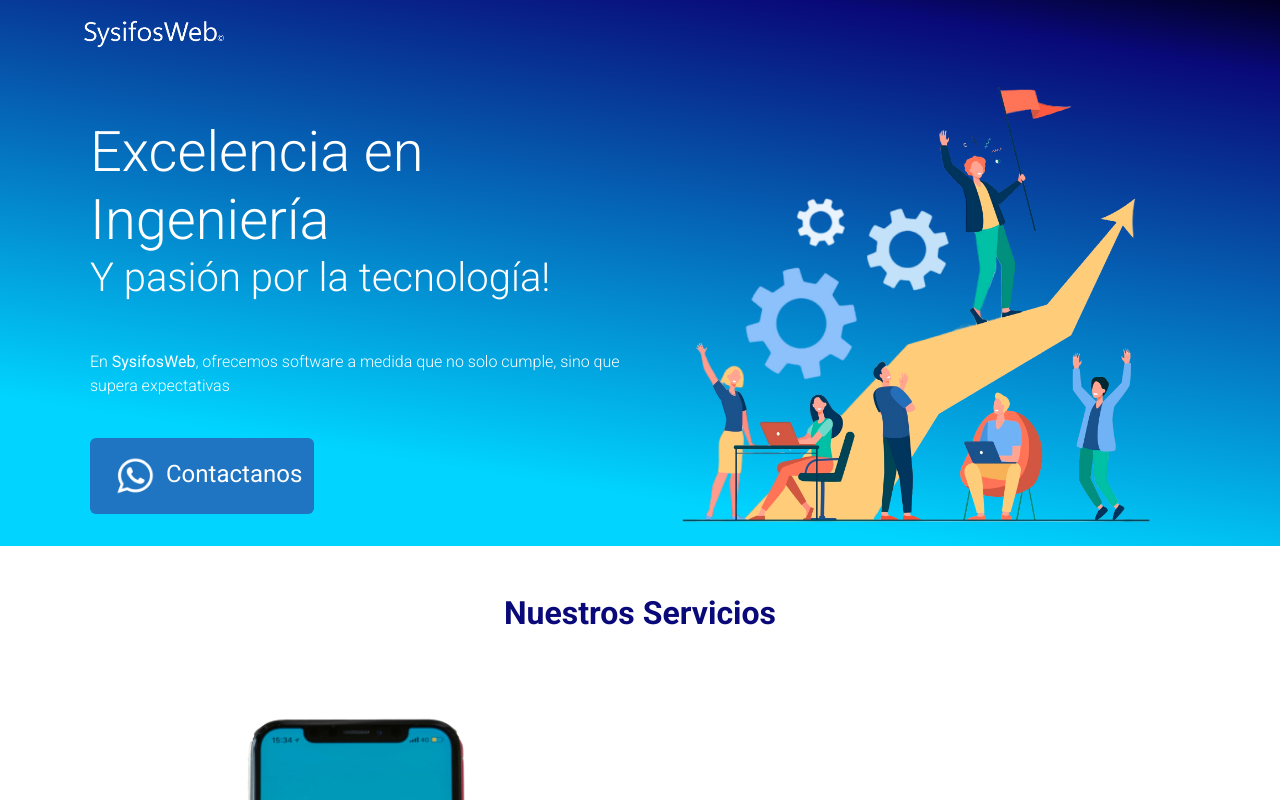
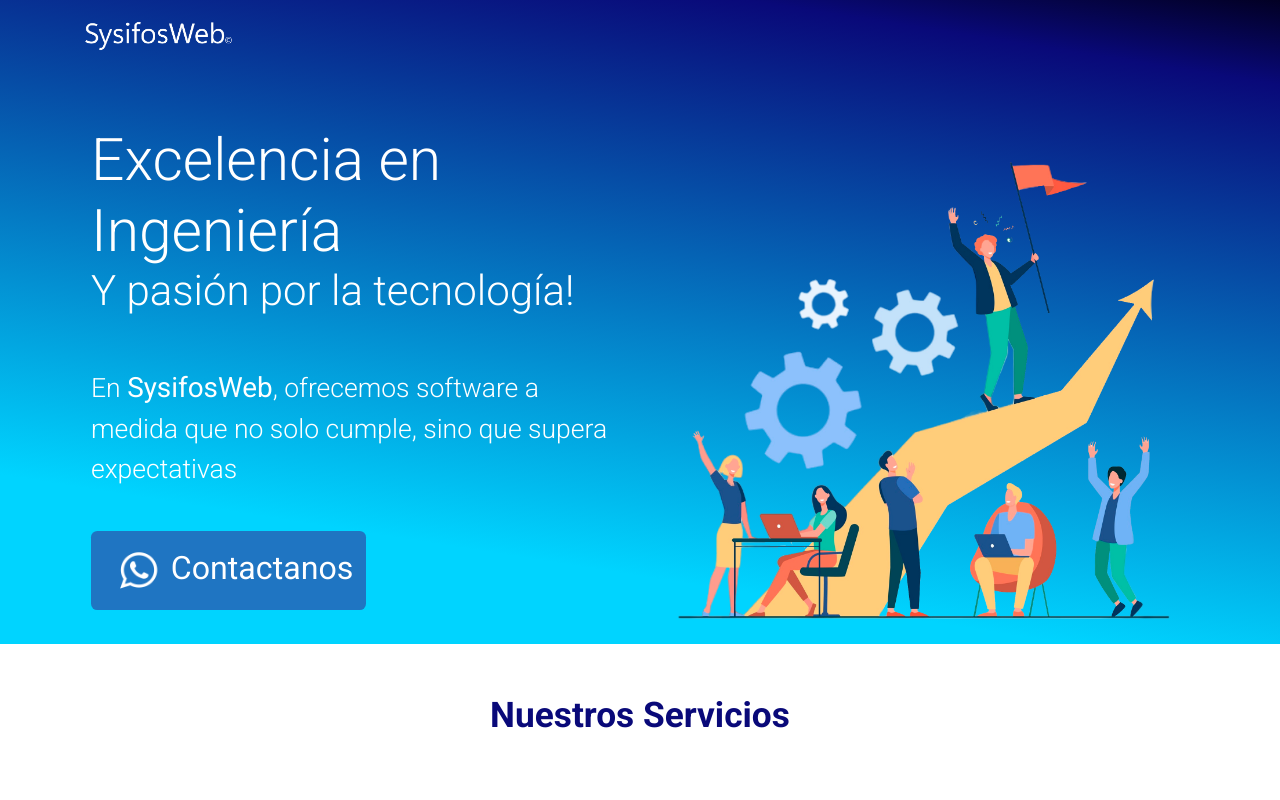
Before and after one commit to SysifosWeb/landingPage, a React (Vite) app: page / in a window 1280 px wide. Shown: the top 800 px of the page. Built offline with nearby package versions, Linux system fonts and the light colour scheme.

Commit message:
tamaño de letra :smiling_imp:

```diff
--- a/src/main.css
+++ b/src/main.css
@@ -1,7 +1,12 @@
 @import url('https://fonts.googleapis.com/css2?family=Roboto:ital,wght@0,100;0,300;0,400;0,500;0,700;0,900;1,100;1,300;1,400;1,500;1,700;1,900&display=swap');
-:root{
+*{
     font-family: "Roboto", sans-serif;
-    font-weight: 100;
+    font-weight: 300;
+    font-size: 105%;
+}
+.welcome p.text-wrap{
+  font-weight: 300;
+  font-size: 1.3em;
 }
 footer{
     background-color: rgb(0, 0, 54);
```
